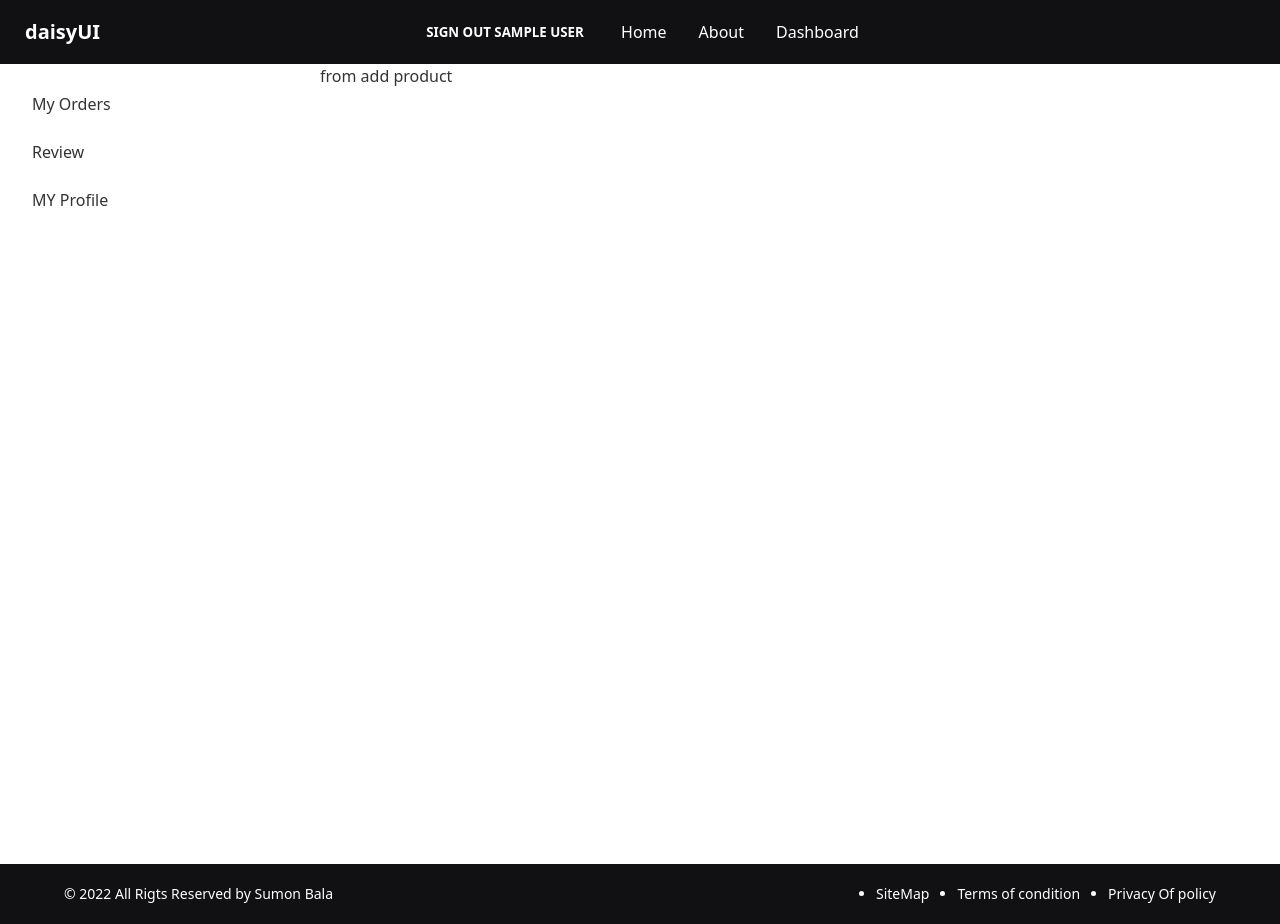
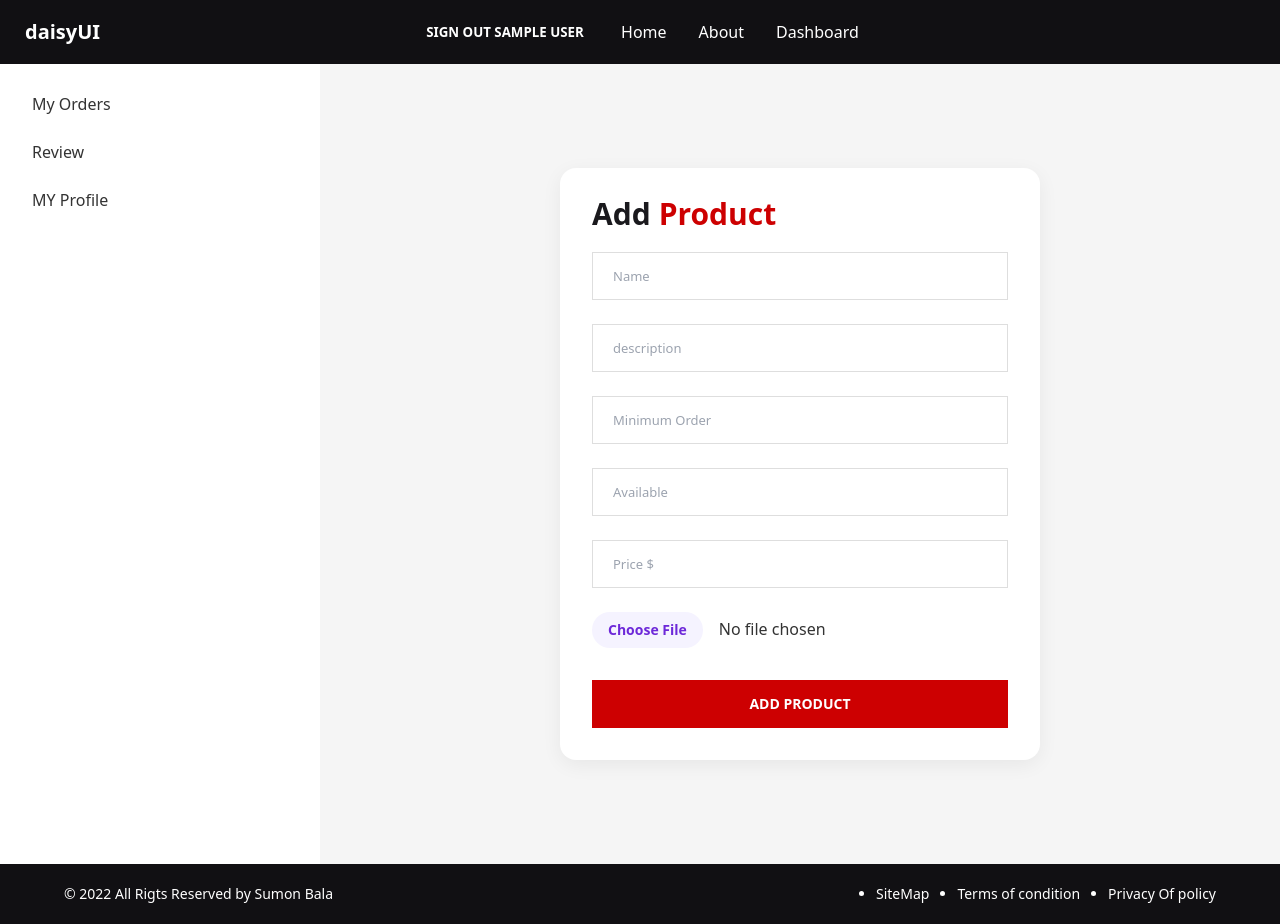
Before and after one commit to Sumonche016/manufacturer-website-client-side, a React (Create React App) app: page /dashboard/addproduct in a window 1280 px wide. Built offline with nearby package versions, Linux system fonts and the light colour scheme; no server answers; sample sign-in values are in the browser's storage.

Commit message:
image url

```diff
--- a/src/Pages/Dashboard/AddProduct.js
+++ b/src/Pages/Dashboard/AddProduct.js
@@ -1,9 +1,195 @@
 import React from 'react';
+import { useForm } from 'react-hook-form';
+import { toast } from 'react-toastify';
 
 const AddProduct = () => {
+    const { register, formState: { errors }, handleSubmit, reset } = useForm();
+
+    const imagebbKey = '4f903613e3812eb596d6cfe75fe8cfc8';
+
+
+    const onSubmit = async data => {
+        const image = data.image[0]
+        const formData = new FormData();
+        formData.append('image', image);
+        const url = `https://api.imgbb.com/1/upload?key=${imagebbKey}`;
+        fetch(url, {
+            method: 'POST',
+            body: formData
+        })
+            .then(res => res.json())
+            .then(result => {
+                if (result.success) {
+                    const img = result.data.url;
+                    const product = {
+                        name: data.name,
+                        description: data.description,
+                        price: data.price,
+                        minimum: data.minimum,
+                        img: img,
+                        available: data.available
+                    }
+                    console.log(product)
+                    // send data
+
+                    fetch('http://localhost:5000/addproduct', {
+                        method: 'POST',
+                        headers: {
+                            'content-type': 'application/json'
+                        },
+                        body: JSON.stringify(product)
+                    })
+                        .then(res => res.json())
+                        .then(add => {
+                            if (add) {
+                                toast('add data successfully')
+                                reset()
+                            } else {
+                                toast.error('failed')
+                            }
+                        })
+
+                }
+            }
+
+            )
+
+    };
+
     return (
-        <div>
-            <h1>from add product</h1>
+        <div className='bg-[#F5F5F5] flex justify-center items-center h-screen'>
+            <div className='shadow w-[50%] bg-white card'>
+
+                <div className='card-body'>
+                    <h2 className="card-title text-[30px] mb-4 font-sans traking-wide text-[#1a191d] text-left">Add <span className='text-primary'>Product</span></h2>
+
+                    <form onSubmit={handleSubmit(onSubmit)}>
+                        <div className="form-control w-full ">
+
+                            <input type="text" placeholder="Name"
+                                className=" review-input  w-full mb-2"
+                                {...register("name", {
+                                    required: {
+                                        value: true,
+                                        message: 'Name is Required'
+                                    }
+                                })}
+
+                            />
+                            <label className='label'>
+                                {errors?.name?.type === 'required' && <span className='label-text-alt text-red-500'>{errors.name.message}</span>}
+                            </label>
+                        </div>
+
+                        <div className="form-control w-full">
+
+                            <input type="text" placeholder="description"
+                                className=" review-input  w-full mb-2"
+                                {...register("description", {
+                                    required: {
+                                        value: true,
+                                        message: 'Description is Required'
+                                    }
+                                })}
+
+                            />
+
+                            <label className='label'>
+                                {errors?.description?.type === 'required' && <span className='label-text-alt text-red-500'>{errors?.description.message}</span>}
+                            </label>
+                        </div>
+
+
+
+                        <div className="form-control w-full ">
+
+                            <input type="number" placeholder="Minimum Order"
+                                className=" review-input  w-full mb-2"
+                                {...register("minimum", {
+                                    required: {
+                                        value: true,
+                                        message: "Number is required"
+                                    }
+
+                                })}
+                            />
+
+                            <label className='label'>
+                                {errors.minimum?.type === 'required' && <span className='label-text-alt text-red-500'>{errors.minimum.message}</span>}
+                            </label>
+                        </div>
+
+
+
+                        <div className="form-control w-full ">
+
+                            <input type="number" placeholder="Available"
+                                className=" review-input  w-full mb-2"
+                                {...register("available", {
+                                    required: {
+                                        value: true,
+                                        message: "available is required"
+                                    }
+
+                                })}
+                            />
+
+                            <label className='label'>
+                                {errors.available?.type === 'required' && <span className='label-text-alt text-red-500'>{errors?.available.message}</span>}
+                            </label>
+                        </div>
+
+
+
+                        <div className="form-control w-full">
+                            <input type="number" placeholder="Price $"
+                                className=" review-input  w-full mb-2"
+                                {...register("Price", {
+                                    required: {
+                                        value: true,
+                                        message: "Price is required"
+                                    }
+
+                                })}
+                            />
+                            <label className='label'>
+                                {errors.price?.type === 'required' && <span className='label-text-alt text-red-500'>{errors?.price?.message}</span>}
+                            </label>
+                        </div>
+
+
+                        <div className="form-control w-full">
+                            <input type="file"
+                                className="w-full mb-2  file:mr-4 file:py-2 file:px-4
+                                file:rounded-full file:border-0
+                                file:text-sm file:font-semibold
+                                file:bg-violet-50 file:text-violet-700
+                                hover:file:bg-violet-100"
+                                {...register("image", {
+                                    required: {
+                                        value: true,
+                                        message: "Price is required"
+                                    }
+
+                                })}
+                            />
+                            <label className='label'>
+                                {errors.iamge?.type === 'required' && <span className='label-text-alt text-red-500'>{errors?.image?.message}</span>}
+                            </label>
+                        </div>
+
+
+
+
+
+
+                        <input className='btn mt-2 text-white w-full btn-primary rounded-none' type="submit" value='Add Product' />
+
+                    </form>
+                </div>
+
+            </div>
+
         </div>
     );
 };
--- a/src/Pages/Dashboard/MakeAdmin.js
+++ b/src/Pages/Dashboard/MakeAdmin.js
@@ -19,8 +19,8 @@ const MakeAdmin = () => {
         <div>
             <h1>make admin {users.length}</h1>
 
-            <div class="overflow-x-auto">
-                <table class="table w-full">
+            <div className="overflow-x-auto">
+                <table className="table w-full">
                     <thead>
                         <tr>
                             <th></th>
--- a/src/Pages/Dashboard/MyOrders.js
+++ b/src/Pages/Dashboard/MyOrders.js
@@ -56,7 +56,7 @@ const MyOrders = () => {
     return (
         <div>
             <div className="overflow-x-auto">
-                <table className="table w-full">
+                <table className="table w-[90%] md:w-full">
                     <thead>
                         <tr>
                             <th></th>
@@ -80,7 +80,7 @@ const MyOrders = () => {
                                 <td>
                                     {order?.orderQuantity}
 
-                                    <label onClick={() => handleDelete(order._id)} for="delete-modal" class=" ml-2 btn btn-primary text-white btn-xs">Delete</label>
+                                    <label onClick={() => handleDelete(order._id)} for="delete-modal" className=" ml-2 btn btn-primary text-white btn-xs">Delete</label>
 
                                     {/* <button onClick={() => handleDelete(order._id)} className=' ml-2 btn btn-primary text-white btn-xs'>Delete</button> */}
                                 </td>
--- a/src/Pages/Home/Allreview/Allreview.js
+++ b/src/Pages/Home/Allreview/Allreview.js
@@ -9,7 +9,7 @@ const Allreview = () => {
     console.log(data)
     return (
         <div className='py-20'>
-            <h2 class=" mb-10 text-center text-[40px] font-sans font-semibold traking-wide text-[#1a191d] "> Our Customer <span className='text-primary'>Review</span></h2>
+            <h2 className=" mb-10 text-center text-[40px] font-sans font-semibold traking-wide text-[#1a191d] "> Our Customer <span className='text-primary'>Review</span></h2>
             <div className='w-[90%] mx-auto grid grid-cols-1 md:grid-cols-3 gap-5'>
 
 
--- a/src/Pages/Shared/Header/Header.js
+++ b/src/Pages/Shared/Header/Header.js
@@ -50,7 +50,7 @@ const Header = () => {
                     </ul>
                 </div>
                 <div className="navbar-end">
-                    <label htmlFor="my-drawer-2" className="btn btn-primary drawer-button lg:hidden">Open drawer</label>
+                    <label htmlFor="my-drawer-2" className="btn btn-primary drawer-button lg:hidden">Dashboard</label>
 
                 </div>
             </div>
```
Also changed, not shown: src/Pages/Dashboard/MyProfile.js (+19 -19 lines), src/Pages/Dashboard/Review.js (+7 -7 lines), src/Pages/Home/Home/Banner/Banner.js (+7 -7 lines).
